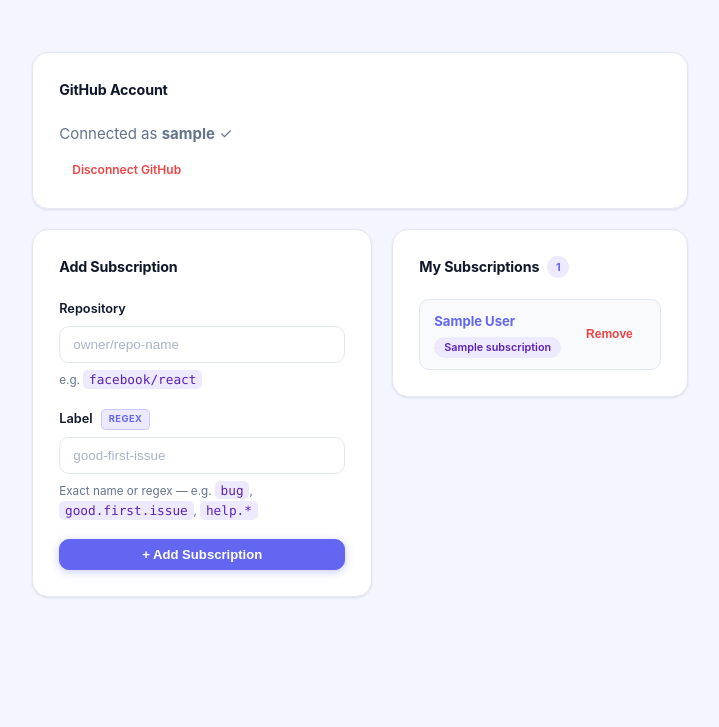
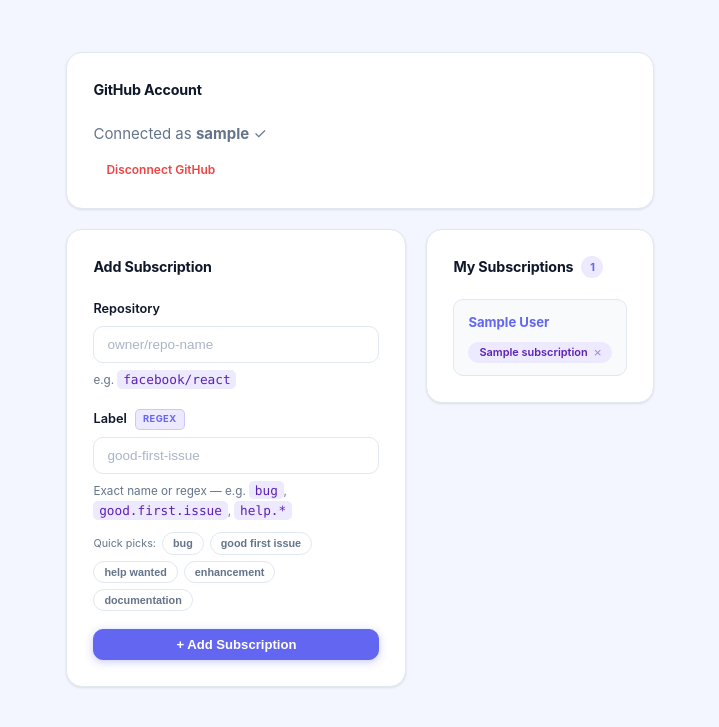
Before and after one commit to back1ash/IssueBell, a FastAPI app: page / in a window 1280 px wide. Shown: the part 60-787 px from the top of the page, without its empty margins (280-999 px from the left). Run offline with FastAPI, Linux system fonts and the light colour scheme; the visitor is signed in with stand-in values (Sample User, id 1); tables that the repository leaves empty hold one stand-in row (values such as "Sample post"); parts of the project's set-up code (start-up, migrations or seed data) failed here and were passed over.

Commit message:
feat: group subscriptions by repo, improve add-form UX
- Subscription list now groups labels under a single repo card
- Label chips with individual  remove buttons per label
- Quick-pick preset label chips (bug, good first issue, help wanted, etc.)
- Real-time owner/repo format validation (green/red border feedback)
- Keep repo field after adding so multiple labels can be added quickly
- Focus returns to label field after each successful add

```diff
--- a/app/templates/index.html
+++ b/app/templates/index.html
@@ -275,6 +275,14 @@
               <label class="form-label" for="label">Label <span class="badge-regex">regex</span></label>
               <input id="label" class="form-input" type="text" placeholder="good-first-issue" required />
               <span class="form-hint">Exact name or regex — e.g. <code>bug</code>, <code>good.first.issue</code>, <code>help.*</code></span>
+              <div class="label-presets">
+                <span class="label-presets__hint">Quick picks:</span>
+                <button type="button" class="label-preset-btn" data-label="bug">bug</button>
+                <button type="button" class="label-preset-btn" data-label="good first issue">good first issue</button>
+                <button type="button" class="label-preset-btn" data-label="help wanted">help wanted</button>
+                <button type="button" class="label-preset-btn" data-label="enhancement">enhancement</button>
+                <button type="button" class="label-preset-btn" data-label="documentation">documentation</button>
+              </div>
             </div>
             <button type="submit" class="btn btn--primary btn--full">+ Add Subscription</button>
             <p id="form-error" class="form-error" hidden></p>
@@ -289,15 +297,20 @@
         </h2>
         {% if subscriptions %}
           <ul id="sub-list" class="sub-list">
-            {% for sub in subscriptions %}
-              <li class="sub-item" data-id="{{ sub.id }}">
-                <div class="sub-item__info">
-                  <a class="sub-item__repo" href="https://github.com/{{ sub.repo_full_name }}"
-                    target="_blank" rel="noopener">{{ sub.repo_full_name }}</a>
-                  <span class="sub-item__label">{{ sub.label }}</span>
+            {% for repo, subs in subscriptions | groupby('repo_full_name') %}
+              <li class="repo-group" data-repo="{{ repo }}">
+                <div class="repo-group__header">
+                  <a class="repo-group__name" href="https://github.com/{{ repo }}"
+                    target="_blank" rel="noopener">{{ repo }}</a>
                 </div>
-                <button class="btn btn--ghost btn--sm btn--danger"
-                  onclick="deleteSub({{ sub.id }}, this)">Remove</button>
+                <div class="repo-group__labels">
+                  {% for sub in subs %}
+                    <span class="label-chip" data-id="{{ sub.id }}">
+                      <span class="label-chip__text">{{ sub.label }}</span>
+                      <button class="label-chip__remove" onclick="deleteSub({{ sub.id }}, this)" title="Remove">×</button>
+                    </span>
+                  {% endfor %}
+                </div>
               </li>
             {% endfor %}
           </ul>
--- a/static/app.js
+++ b/static/app.js
@@ -1,15 +1,42 @@
 /* IssueBell — dashboard interactions */
 
+// ─── Inputs ───────────────────────────────────────────────────────────────────
+const addForm   = document.getElementById("add-form");
+const formError = document.getElementById("form-error");
+const repoInput  = document.getElementById("repo");
+const labelInput = document.getElementById("label");
+
+// ─── Real-time repo format validation ─────────────────────────────────────────
+repoInput?.addEventListener("input", () => {
+  const val = repoInput.value.trim();
+  if (val.length === 0) {
+    repoInput.classList.remove("form-input--valid", "form-input--invalid");
+  } else if (/^[A-Za-z0-9_.\-]+\/[A-Za-z0-9_.\-]+$/.test(val)) {
+    repoInput.classList.add("form-input--valid");
+    repoInput.classList.remove("form-input--invalid");
+  } else {
+    repoInput.classList.add("form-input--invalid");
+    repoInput.classList.remove("form-input--valid");
+  }
+});
+
+// ─── Quick-pick label presets ─────────────────────────────────────────────────
+document.querySelectorAll(".label-preset-btn").forEach((btn) => {
+  btn.addEventListener("click", () => {
+    if (labelInput) {
+      labelInput.value = btn.dataset.label;
+      labelInput.focus();
+    }
+  });
+});
+
 // ─── Add Subscription ─────────────────────────────────────────────────────────
-const addForm = document.getElementById("add-form");
-const formError = document.getElementById("form-error");
-
 addForm?.addEventListener("submit", async (e) => {
   e.preventDefault();
   formError.hidden = true;
 
-  const repo = document.getElementById("repo").value.trim();
-  const label = document.getElementById("label").value.trim();
+  const repo  = repoInput.value.trim();
+  const label = labelInput.value.trim();
 
   const submitBtn = addForm.querySelector("button[type=submit]");
   submitBtn.disabled = true;
@@ -29,7 +56,9 @@ addForm?.addEventListener("submit", async (e) => {
 
     const sub = await resp.json();
     appendSubItem(sub);
-    addForm.reset();
+    // Only clear the label so users can quickly add more labels to the same repo
+    labelInput.value = "";
+    labelInput.focus();
     updateBadge(+1);
     hideEmptyState();
   } catch (err) {
@@ -50,8 +79,16 @@ async function deleteSub(id, btn) {
     const resp = await fetch(`/subscriptions/${id}`, { method: "DELETE" });
     if (!resp.ok) throw new Error("Failed to remove");
 
-    const item = document.querySelector(`.sub-item[data-id="${id}"]`);
-    item?.remove();
+    const chip = document.querySelector(`.label-chip[data-id="${id}"]`);
+    if (chip) {
+      const group = chip.closest(".repo-group");
+      chip.remove();
+      // Remove the whole repo group if it has no labels left
+      if (group && group.querySelector(".repo-group__labels").children.length === 0) {
+        group.remove();
+      }
+    }
+
     updateBadge(-1);
     checkEmptyState();
   } catch (err) {
@@ -61,33 +98,45 @@ async function deleteSub(id, btn) {
 }
 
 // ─── Helpers ──────────────────────────────────────────────────────────────────
+function createLabelChip(sub) {
+  const chip = document.createElement("span");
+  chip.className = "label-chip";
+  chip.dataset.id = sub.id;
+  chip.innerHTML = `<span class="label-chip__text">${escHtml(sub.label)}</span><button class="label-chip__remove" onclick="deleteSub(${sub.id}, this)" title="Remove">×</button>`;
+  return chip;
+}
+
 function appendSubItem(sub) {
   let list = document.getElementById("sub-list");
 
   if (!list) {
-    // Create the list if it didn't exist (first item)
     list = document.createElement("ul");
     list.id = "sub-list";
     list.className = "sub-list";
-    const panel = document.querySelector(".panel--subs");
-    panel.appendChild(list);
+    document.querySelector(".panel--subs").appendChild(list);
   }
 
+  // Add to existing repo group if present
+  const safeRepo = sub.repo_full_name.replace(/\\/g, "\\\\").replace(/"/g, '\\"');
+  const existing = list.querySelector(`.repo-group[data-repo="${safeRepo}"]`);
+  if (existing) {
+    existing.querySelector(".repo-group__labels").appendChild(createLabelChip(sub));
+    return;
+  }
+
+  // Create a new repo group
   const li = document.createElement("li");
-  li.className = "sub-item";
-  li.dataset.id = sub.id;
+  li.className = "repo-group";
+  li.dataset.repo = sub.repo_full_name;
   li.innerHTML = `
-    <div class="sub-item__info">
-      <a class="sub-item__repo"
-         href="https://github.com/${sub.repo_full_name}"
-         target="_blank" rel="noopener">
-        ${escHtml(sub.repo_full_name)}
-      </a>
-      <span class="sub-item__label">${escHtml(sub.label)}</span>
+    <div class="repo-group__header">
+      <a class="repo-group__name"
+         href="https://github.com/${escHtml(sub.repo_full_name)}"
+         target="_blank" rel="noopener">${escHtml(sub.repo_full_name)}</a>
     </div>
-    <button class="btn btn--ghost btn--sm btn--danger"
-            onclick="deleteSub(${sub.id}, this)">Remove</button>
+    <div class="repo-group__labels"></div>
   `;
+  li.querySelector(".repo-group__labels").appendChild(createLabelChip(sub));
   list.prepend(li);
 }
 
--- a/static/style.css
+++ b/static/style.css
@@ -432,6 +432,109 @@ code {
   border-radius: 999px;
   padding: 2px 10px;
   align-self: flex-start;
+}
+
+/*  Repo-grouped subscription cards  */
+.repo-group {
+  background: var(--surface-2);
+  border: 1.5px solid var(--border);
+  border-radius: var(--radius);
+  padding: 12px 14px;
+  transition: border-color 0.15s, box-shadow 0.15s;
+}
+.repo-group:hover {
+  border-color: var(--accent-2);
+  box-shadow: 0 2px 10px rgba(99,102,241,0.1);
+}
+.repo-group__header { margin-bottom: 9px; }
+.repo-group__name {
+  font-size: 0.875rem;
+  font-weight: 700;
+  color: var(--accent);
+  overflow: hidden;
+  text-overflow: ellipsis;
+  white-space: nowrap;
+  display: block;
+}
+.repo-group__name:hover { color: #4f46e5; }
+.repo-group__labels {
+  display: flex;
+  flex-wrap: wrap;
+  gap: 7px;
+}
+
+/*  Label chips (inside grouped cards)  */
+.label-chip {
+  display: inline-flex;
+  align-items: center;
+  gap: 4px;
+  background: var(--label-bg);
+  color: var(--label-text);
+  border-radius: 999px;
+  padding: 3px 8px 3px 11px;
+  font-size: 0.73rem;
+  font-weight: 600;
+}
+.label-chip__text { line-height: 1.4; }
+.label-chip__remove {
+  background: none;
+  border: none;
+  color: var(--label-text);
+  cursor: pointer;
+  font-size: 0.9rem;
+  line-height: 1;
+  padding: 0 2px;
+  opacity: 0.5;
+  border-radius: 50%;
+  display: flex;
+  align-items: center;
+  justify-content: center;
+  transition: opacity 0.15s, background 0.15s;
+}
+.label-chip__remove:hover { opacity: 1; background: rgba(91,33,182,0.15); }
+.label-chip__remove:disabled { cursor: not-allowed; opacity: 0.25; }
+
+/*  Label quick-pick presets  */
+.label-presets {
+  display: flex;
+  flex-wrap: wrap;
+  align-items: center;
+  gap: 6px;
+  margin-top: 4px;
+}
+.label-presets__hint {
+  font-size: 0.72rem;
+  color: var(--text-muted);
+  white-space: nowrap;
+}
+.label-preset-btn {
+  display: inline-flex;
+  align-items: center;
+  background: var(--surface);
+  border: 1.5px solid var(--border);
+  border-radius: 999px;
+  padding: 2px 10px;
+  font-size: 0.72rem;
+  font-weight: 600;
+  color: var(--text-muted);
+  cursor: pointer;
+  transition: border-color 0.15s, color 0.15s, background 0.15s;
+  line-height: 1.5;
+}
+.label-preset-btn:hover {
+  border-color: var(--accent);
+  color: var(--accent);
+  background: var(--label-bg);
+}
+
+/*  Repo input validation states  */
+.form-input--valid {
+  border-color: var(--success) !important;
+  box-shadow: 0 0 0 3px rgba(34,197,94,0.10) !important;
+}
+.form-input--invalid {
+  border-color: var(--danger) !important;
+  box-shadow: 0 0 0 3px rgba(239,68,68,0.10) !important;
 }
 
 .empty-state {
```
